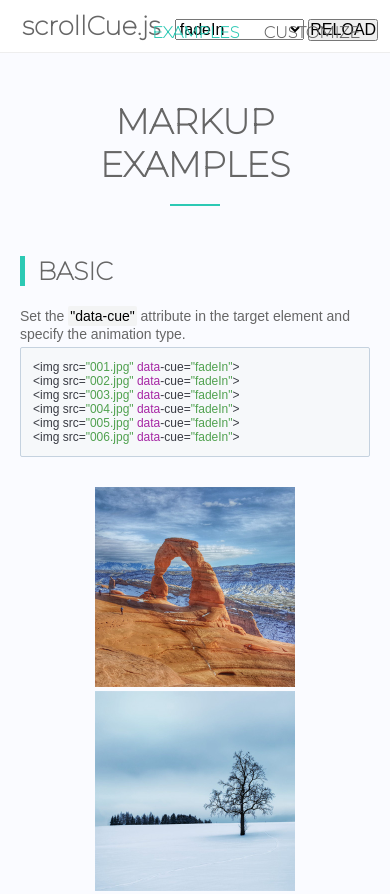
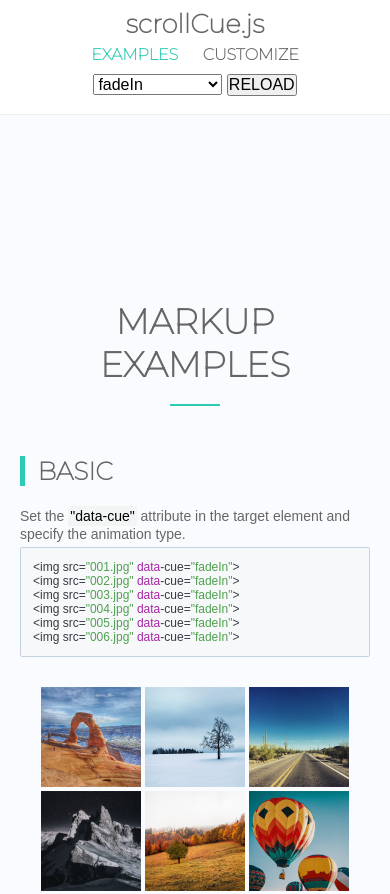
Before and after one commit to prjct-samwest/scrollCue, a plain HTML site: page examples.html in a window 390 px wide. Shown: the top 894 px of the page. Drawn offline with nearby package versions, Linux system fonts and the light colour scheme.

Commit message:
add responsive css

```diff
--- a/data/styles.scss
+++ b/data/styles.scss
@@ -285,3 +285,56 @@ table{
 .border-red{
   border: 5px solid red;
 }
+
+@media only screen and (max-width: 767px){
+
+  .btn{
+    margin-right: auto;
+    margin-left: auto;
+    display: block;
+  }
+
+  .Section.ex{
+    padding-top: 300px;
+  }
+
+  .Header{
+    padding: 8px;
+
+    .Header-logo{
+      padding: 0;
+      margin-bottom: 5px;
+      display: block;
+    }
+    .Header-nav{
+      position: static;
+    }
+
+    select,input{
+      margin-top: 10px;
+      margin-bottom: 10px;
+    }
+  }
+
+  .Example{
+
+    img{
+      width: 100px;
+      height: auto;
+    }
+
+  }
+
+  .Options{
+
+    .Options-table{
+      width: 500px;
+    }
+
+    .Options-table-wrap{
+      overflow: auto;
+      overflow-scrolling: touch;
+    }
+
+  }
+}
--- a/examples.html
+++ b/examples.html
@@ -24,7 +24,12 @@
 
     <header class="Header">
         <h1 class="Header-logo"><a href="/scrollCue/">scrollCue.js</a></h1>
-
+        <nav class="Header-nav">
+            <ul>
+                <li class="active">EXAMPLES</li>
+                <li><a href="customize.html">CUSTOMIZE</a></li>
+            </ul>
+        </nav>
         <select onchange="ac(this.value);">
             <option value="fadeIn">fadeIn</option>
             <option value="slideInLeft">slideInLeft</option>
@@ -43,17 +48,10 @@
             <option value="flipInY">flipInY</option>
         </select>
         <input type="button" value="RELOAD" onclick="reload();">
-
-        <nav class="Header-nav">
-            <ul>
-                <li class="active">EXAMPLES</li>
-                <li><a href="customize.html">CUSTOMIZE</a></li>
-            </ul>
-        </nav>
     </header>
 
 
-    <section class="Example Section">
+    <section class="Example Section ex">
         <h2 class="Example-title Title">MARKUP EXAMPLES</h2>
 
         <section class="Example-section">
```
Also changed, not shown: index.html (+3 -0 lines), data/styles.css.
